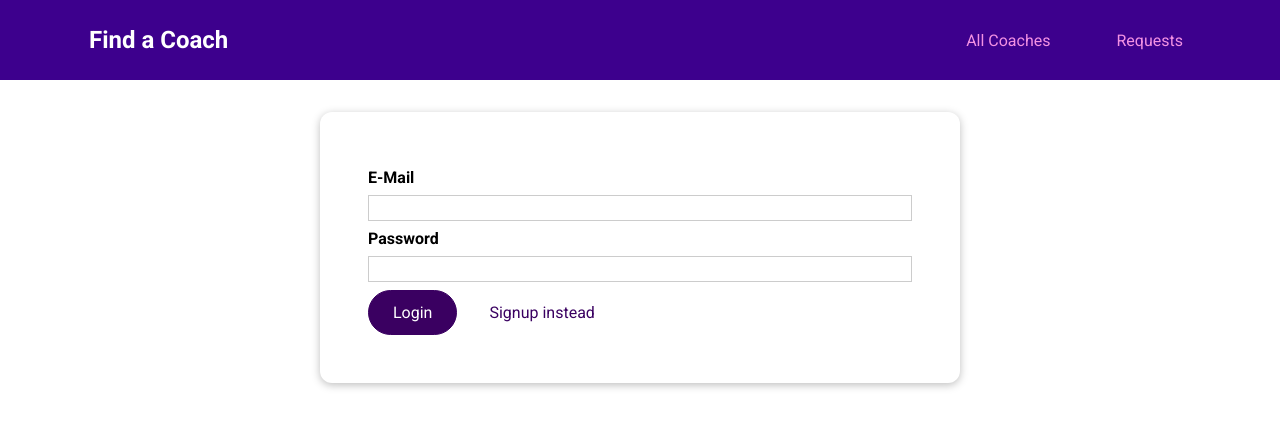
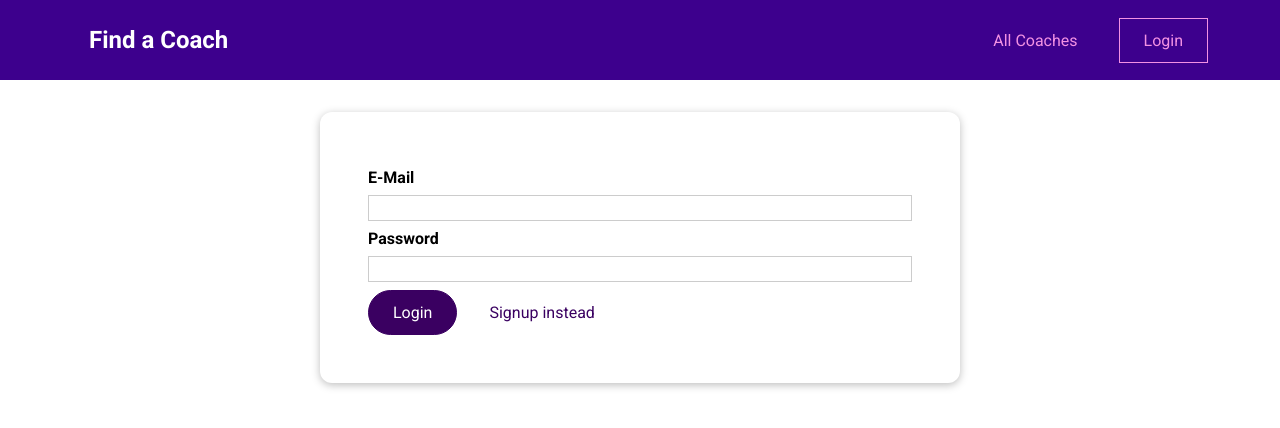
Before and after one commit to elattariyassine/Vue-js-apps, a Vue app in the folder Find a coach/: page /auth in a window 1280 px wide. Shown: the top 428 px of the page. Built offline with nearby package versions, Linux system fonts and the light colour scheme.

Commit message:
feat: [find coach] auth wip 90%

```diff
--- a/Find a coach/src/components/layout/TheHeader.vue
+++ b/Find a coach/src/components/layout/TheHeader.vue
@@ -8,13 +8,35 @@
         <li>
           <router-link to="/coaches">All Coaches</router-link>
         </li>
-        <li>
+        <li v-if="isLoggedIn">
           <router-link to="/requests">Requests</router-link>
+        </li>
+        <li v-else>
+          <router-link to="/auth">Login</router-link>
+        </li>
+        <li v-if="isLoggedIn">
+          <base-button @click="logout()">Logout</base-button>
         </li>
       </ul>
     </nav>
   </header>
 </template>
+
+<script>
+export default {
+  computed: {
+    isLoggedIn() {
+      return this.$store.getters.isAuthenticated;
+    },
+  },
+  methods: {
+    logout() {
+      this.$store.dispatch('logout');
+      this.$router.replace('/coaches');
+    },
+  },
+};
+</script>
 
 <style scoped>
 header {
--- a/Find a coach/src/pages/auth/UserAuth.vue
+++ b/Find a coach/src/pages/auth/UserAuth.vue
@@ -84,6 +84,8 @@ export default {
         } else {
           await this.$store.dispatch('signup', actionPayload);
         }
+        const redirectUrl = `/${this.$route.query.redirect || 'coaches'}`;
+        this.$router.replace(redirectUrl);
       } catch (error) {
         this.error = error.message || 'Failed to signup!';
       }
--- a/Find a coach/src/pages/coaches/CoachesList.vue
+++ b/Find a coach/src/pages/coaches/CoachesList.vue
@@ -12,7 +12,13 @@
           <base-button mode="outline" @click="loadCoaches(true)"
             >Refresh</base-button
           >
-          <base-button v-if="!isCoach && !isLoading" link to="/register"
+          <base-button v-if="!isLoggedIn" to="/auth?redirect=register" link
+            >Login to Register as Coach</base-button
+          >
+          <base-button
+            v-if="isLoggedIn && !isCoach && !isLoading"
+            link
+            to="/register"
             >Register as Coach</base-button
           >
         </div>
@@ -58,6 +64,9 @@ export default {
     CoachFilter,
   },
   computed: {
+    isLoggedIn() {
+      return this.$store.getters.isAuthenticated;
+    },
     isCoach() {
       return this.$store.getters['coaches/isCoach'];
     },
--- a/Find a coach/src/router.js
+++ b/Find a coach/src/router.js
@@ -7,6 +7,7 @@ import ContactCoach from './pages/requests/ContactCoach.vue';
 import RequestsReceived from './pages/requests/RequestsReceived.vue';
 import UserAuth from './pages/auth/UserAuth';
 import NotFound from './pages/NotFound.vue';
+import store from './store/index';
 
 const router = createRouter({
   history: createWebHistory(),
@@ -21,11 +22,29 @@ const router = createRouter({
         { path: 'contact', component: ContactCoach } // /coaches/c1/contact
       ]
     },
-    { path: '/register', component: CoachRegistation },
-    { path: '/requests', component: RequestsReceived },
-    { path: '/auth', component: UserAuth },
+    {
+      path: '/register',
+      component: CoachRegistation,
+      meta: { requiresAuth: true }
+    },
+    {
+      path: '/requests',
+      component: RequestsReceived,
+      meta: { requiresAuth: true }
+    },
+    { path: '/auth', component: UserAuth, meta: { requiresUnauth: true } },
     { path: '/:notFound(.*)', component: NotFound }
   ]
 });
 
+router.beforeEach(function(to, _, next) {
+  if (to.meta.requiresAuth && !store.getters.isAuthenticated) {
+    next('/auth');
+  } else if (to.meta.requiresUnauth && store.getters.isAuthenticated) {
+    next('/coaches');
+  } else {
+    next();
+  }
+});
+
 export default router;
--- a/Find a coach/src/store/modules/auth/actions.js
+++ b/Find a coach/src/store/modules/auth/actions.js
@@ -50,5 +50,12 @@ export default {
       userId: responseData.localId,
       tokenExpiration: responseData.expiresIn
     });
+  },
+  logout(context) {
+    context.commit('setUser', {
+      token: null,
+      userId: null,
+      tokenExpiration: null
+    });
   }
 };
--- a/Find a coach/src/store/modules/auth/getters.js
+++ b/Find a coach/src/store/modules/auth/getters.js
@@ -1,5 +1,11 @@
 export default {
   userId(state) {
     return state.userId;
+  },
+  token(state) {
+    return state.token;
+  },
+  isAuthenticated(state) {
+    return !!state.token;
   }
 };
--- a/Find a coach/src/store/modules/coaches/actions.js
+++ b/Find a coach/src/store/modules/coaches/actions.js
@@ -9,8 +9,9 @@ export default {
       hourlyRate: data.rate,
       areas: data.areas
     };
+    const token = context.rootGetters.token;
     const response = await fetch(
-      `https://find-coach-vue.firebaseio.com/coaches/${userId}.json`,
+      `https://find-coach-vue.firebaseio.com/coaches/${userId}.json?auth=${token}`,
       {
         method: 'PUT',
         body: JSON.stringify(coachData)
--- a/Find a coach/src/store/modules/requests/actions.js
+++ b/Find a coach/src/store/modules/requests/actions.js
@@ -22,8 +22,9 @@ export default {
   },
   async fetchRequests(context) {
     const coachId = context.rootGetters.userId;
+    const token = context.rootGetters.token;
     const response = await fetch(
-      `https://find-coach-vue.firebaseio.com/requests/${coachId}.json`
+      `https://find-coach-vue.firebaseio.com/requests/${coachId}.json?auth=${token}`
     );
     const responseData = await response.json();
     if (!response.ok) {
```
